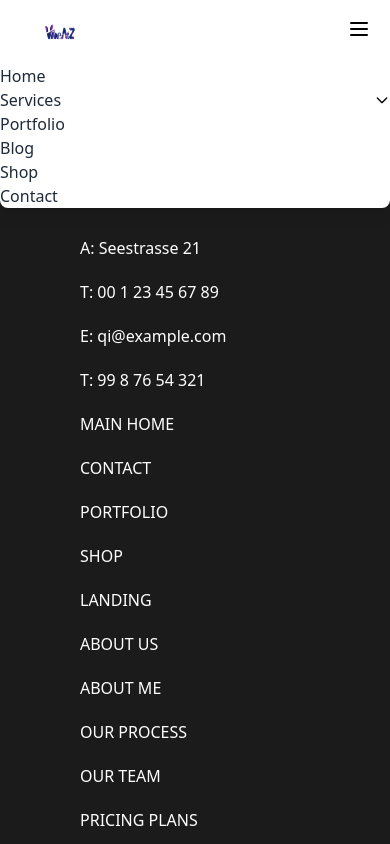
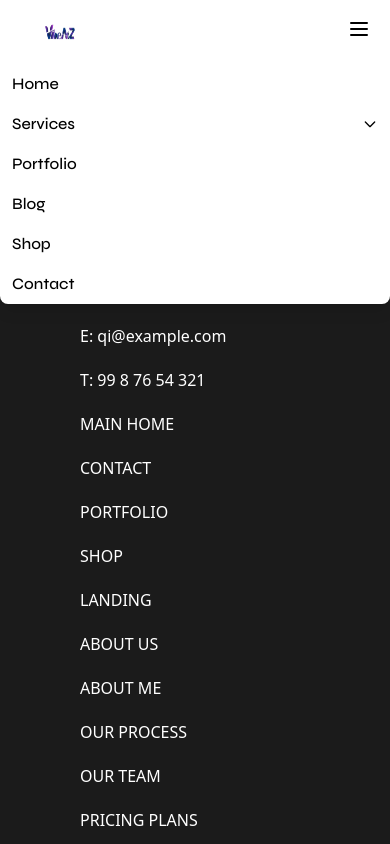
Before and after one commit to Anbuvel-2003/company-portfolio, a React (Vite) app: page /company-portfolio/pricingPlan in a window 390 px wide. Both pictures are taken after a click on the button 358 px from the left and 29 px from the top of the page. Shown: the top 844 px of the page. Built offline with nearby package versions, Linux system fonts and the light colour scheme.

Commit message:
mobile responsive desigm

```diff
--- a/src/component/NavBar.jsx
+++ b/src/component/NavBar.jsx
@@ -10,26 +10,23 @@ import { TbBrandSpeedtest } from "react-icons/tb";
 const DropdownMenu = ({ items, isOpen, isHorizontal = false }) => {
   return (
     <div
-      className={`absolute top-full left-1/2 !w-[50vw] !h-[40vh] transform -translate-x-1/2
+      className={`absolute top-full left-1/2 !w-[60vw] !h-[50vh] transform -translate-x-1/2
       mt-6 !py-6 bg-white flex backdrop-blur-sm shadow-lg rounded-md z-50 transition-all duration-300 ease-in-out
-       ${
-         isOpen
+       ${isOpen
           ? "opacity-100 translate-y-0"
           : "opacity-0 -translate-y-2 pointer-events-none"
         }
       `}
     >
       <div
-        className={`${
-          isHorizontal ? "flex flex-wrap justify-between !px-12" : ""
+        className={`${isHorizontal ? "flex flex-wrap justify-between !px-12" : ""
           }`}
       >
         {items.map((item, idx) => {
           return (
             <div
               key={idx}
-              className={`relative ${
-                isHorizontal
+              className={`relative ${isHorizontal
                 ? "flex flex-col items-start w-1/2"
                 : "flex flex-wrap"
                 }`}
@@ -108,8 +105,7 @@ const DropdownMenu = ({ items, isOpen, isHorizontal = false }) => {
                   <div>
                     <a
                       href={item.path}
-                      className={`${
-                        isHorizontal
+                      className={`${isHorizontal
                         ? "px-4 whitespace-nowrap"
                         : "block px-6 !py-3 mb-2"
                         } uppercase text-[14 px] font-syne tracking-wide text-black group-hover:text-transparent group-hover:bg-gradient-to-r group-hover:from-indigo-500 group-hover:to-cyan-400 group-hover:bg-clip-text duration-200 text-center`}
@@ -180,7 +176,14 @@ const NavBar = () => {
 
   // Toggle dropdown menu
   const toggleDropdown = (index) => {
-    setActiveDropdown(activeDropdown === index ? null : index);
+    // setActiveDropdown(activeDropdown == index ? null : index);
+    console.log("checkingggg", activeDropdown);
+    if (activeDropdown) {
+
+      setActiveDropdown(null);
+    } else {
+      setActiveDropdown(index);
+    }
   };
 
   // Handle escape key to close dropdown
@@ -271,8 +274,7 @@ const NavBar = () => {
 
   return (
     <nav
-      className={`fixed top-0 w-full z-50 transition-all duration-300 bg-transparent ${
-        isVisible ? "translate-y-0" : "-translate-y-full"
+      className={`fixed top-0 w-full z-50 transition-all duration-300 bg-transparent ${isVisible ? "translate-y-0" : "-translate-y-full"
         }`}
     >
       <div className="  px-4">
@@ -359,22 +361,22 @@ const NavBar = () => {
           <div className="px-2 pt-2 pb-3 space-y-1">
             {navLinks.map((link, index) => (
               <div key={index}>
-                <div className="flex justify-between items-center">
+                <div className="flex justify-between items-center w-full">
                   <a
-                    href={link.path}
-                    className="block px-3 py-2 text-base font-medium text-gray-800"
+                    // href={link.path}
+                    className="block !px-3 !py-2 text-[16px]  font-syne text-black w-full"
+                    onClick={() => toggleDropdown(index)}
                   >
                     {link.title}
                   </a>
                   {link.dropdown && (
                     <button
                       onClick={() => toggleDropdown(index)}
-                      className="px-3 py-2 transition-transform duration-200"
+                      className="!px-3 !py-2 transition-transform duration-200"
                       aria-expanded={activeDropdown === index}
                     >
                       <svg
-                        className={`w-4 h-4 transition-transform duration-200 ${
-                          activeDropdown === index ? "transform rotate-180" : ""
+                        className={`w-4 h-4 transition-transform duration-200 ${activeDropdown === index ? "transform rotate-180" : ""
                           }`}
                         fill="none"
                         stroke="currentColor"
@@ -395,17 +397,16 @@ const NavBar = () => {
                 {/* Mobile Dropdown - Accordion style */}
                 {link.dropdown && (
                   <div
-                    className={`pl-4 overflow-hidden transition-all duration-300 ease-in-out ${
-                      activeDropdown === index
+                    className={`pl-4 overflow-hidden transition-all duration-300 ease-in-out ${activeDropdown === index
                       ? "max-h-64 opacity-100"
-                        : "max-h-0 opacity-0"
+                      : activeDropdown == null ? "max-h-0 opacity-0 bg-red-900" : "max-h-0 opacity-0"
                       }`}
                   >
                     {link.dropdown.map((item, idx) => (
                       <a
                         key={idx}
                         href={item.path}
-                        className="block px-3 py-2 text-sm text-gray-700 hover:bg-gray-100 transition-colors duration-200"
+                        className="block !px-3 !py-2 text-sm text-gray-700 hover:bg-gray-100 transition-colors duration-200"
                       >
                         {item.title}
                       </a>
```
Lines whose indentation alone changed are shown as unchanged.
